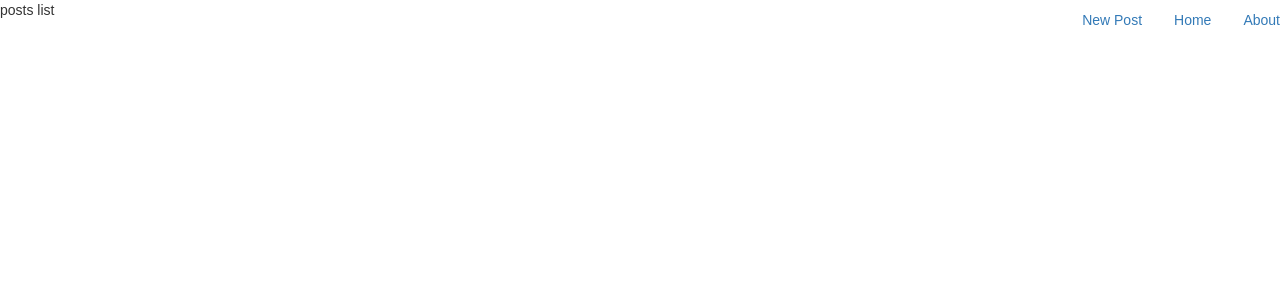
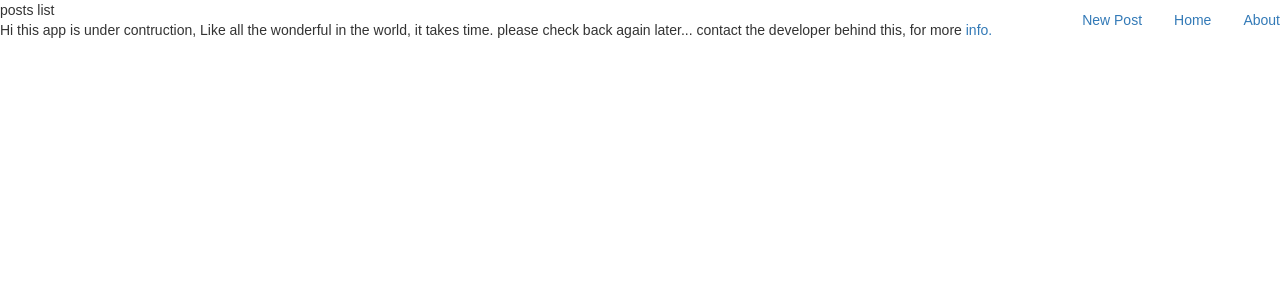
Before and after one commit to intothemachine/intothemachine.github.io, a React (Create React App) app: page / in a window 1280 px wide. Shown: the top 300 px of the page. Built offline with nearby package versions, Linux system fonts and the light colour scheme.

Commit message:
add a message in the home page

```diff
--- a/src/pages/App.js
+++ b/src/pages/App.js
@@ -18,6 +18,7 @@ class App extends Component {
       <div className='App-Container'>
         <Header/>
         <Posts/>
+        <div>Hi this app is under contruction, Like all the wonderful in the world, it takes time. please check back again later... contact the developer behind this, for more <a href="https://suryanarayanamurthy.herokuapp.com/" target="_blank">info.</a></div>
       </div>
     );
   }
```
